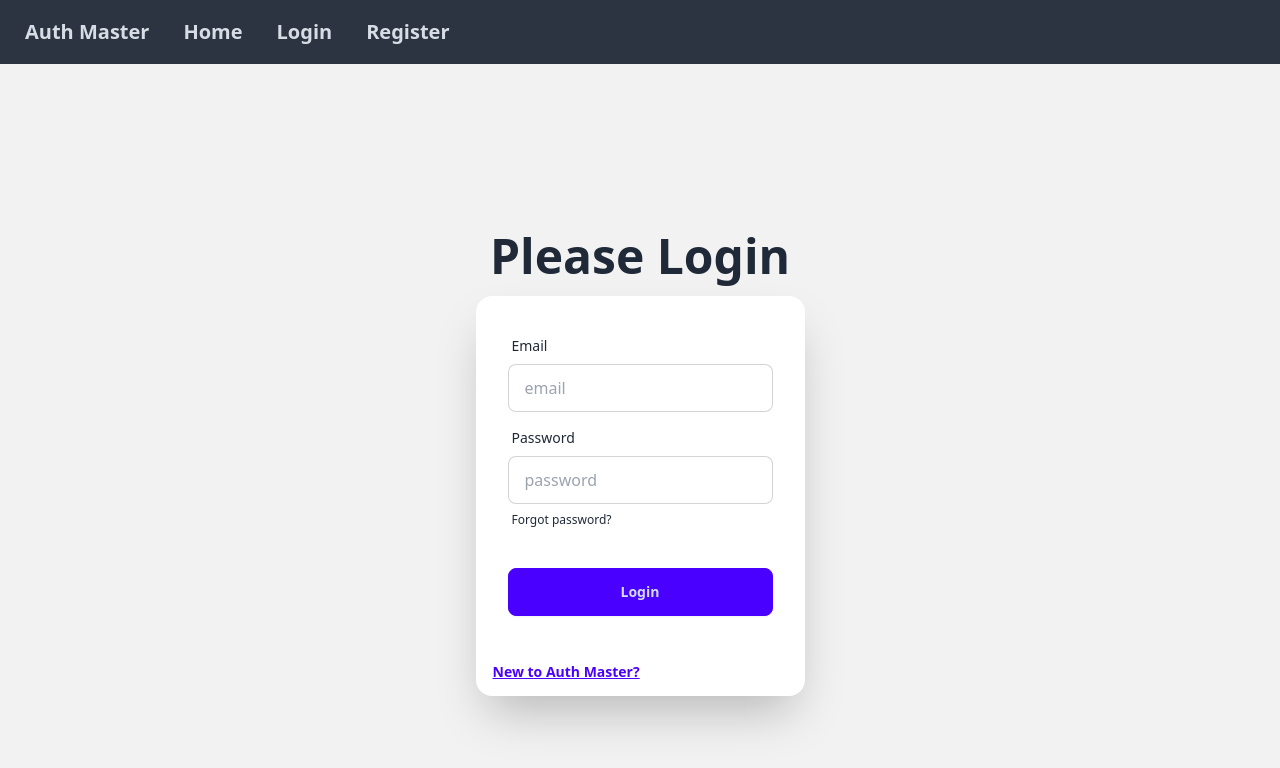
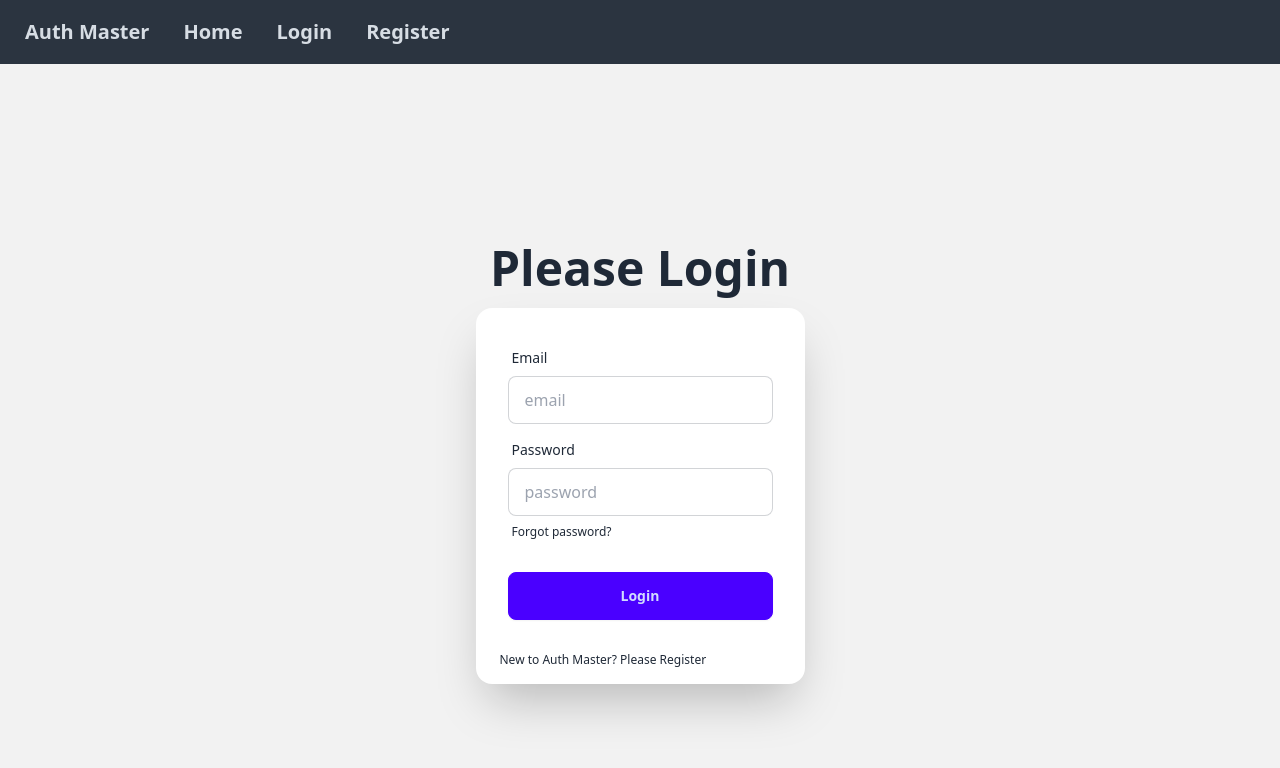
Before and after one commit to mrfhmd7/auth-firebase-context-tailwind, a React (Vite) app: page /login in a window 1280 px wide. Shown: the top 768 px of the page. Built offline with nearby package versions, Linux system fonts and the light colour scheme.

Commit message:
create provider

```diff
--- a/src/components/Login.jsx
+++ b/src/components/Login.jsx
@@ -34,12 +34,12 @@ const Login = () => {
                                         <a href="#" className="label-text-alt link link-hover">Forgot password?</a>
                                    </label>
                               </div>
-                              <div className="form-control mt-6">
+                              <div className="form-control mt-4">
                                    <button className="btn btn-primary">Login</button>
                               </div>
                          </form>
-                         <Link to="/register">
-                              <button className="btn btn-active btn-link">New to Auth Master?</button>
+                         <Link to="/register" className="label-text-alt link link-hover pl-6 pb-4">
+                              New to Auth Master? Please Register
                          </Link>
                     </div>
                </div>
--- /dev/null
+++ b/src/providers/AuthProviders.jsx
@@ -0,0 +1,11 @@
+import React from 'react';
+
+const AuthProviders = () => {
+     return (
+          <div>
+
+          </div>
+     );
+};
+
+export default AuthProviders;
```
Also changed, not shown: src/__steps__.js (added, +7 -0 lines).
